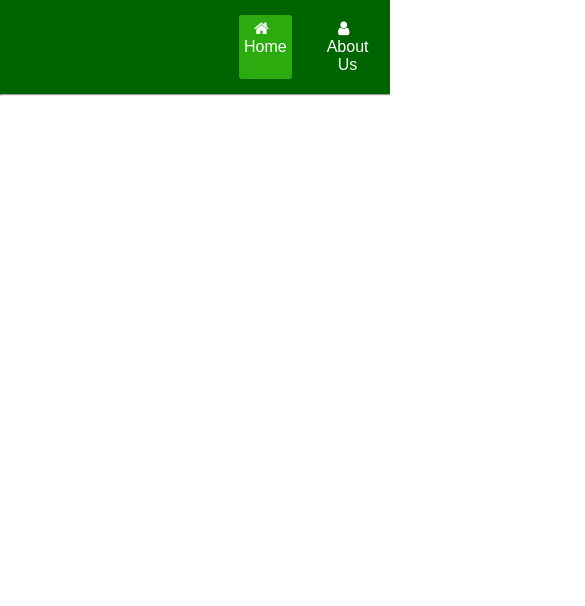
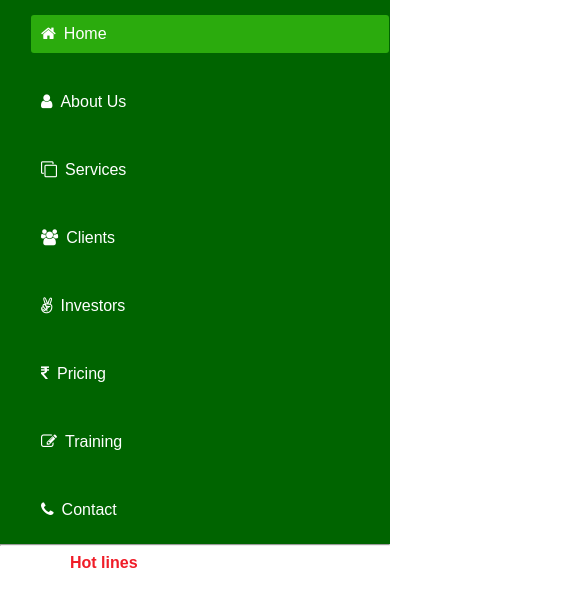
Before and after one commit to GmanyeAnanias1/Dropdown-Menu, a plain HTML site: page index.html in a window 390 px wide. Shown: the top 606 px of the page, 585 px wide, since content can reach past the window. Drawn offline with Linux system fonts and the light colour scheme.

Commit message:
still working on header appearance

```diff
--- a/style.css
+++ b/style.css
@@ -1,71 +1,68 @@
-*
-{
+* {
     padding: 0;
     margin: 0;
     box-sizing: border-box;
   }
 
-body{
+  body {
     background-image: url(images/business\ imges.jpg);
     background-size: cover;
     background-position: center;
     font-family: sans-serif;
   }
 
-.menu-bar{
+  .menu-bar {
     background: rgb(0, 100, 0);
     text-align: center;
   }
 
-.menu-bar ul{
+  .menu-bar ul {
     display: flex;
     list-style-type: none;
     color: white;
     margin-left: 14rem;
     margin-right: 4rem;
   }
-.menu-bar ul li{
+
+  .menu-bar ul li {
     width: 120px;
     margin: 15px;
     padding: 5px;
     font-size: 16px;
-
-
   }
 
-.menu-bar ul li a{
+  .menu-bar ul li a {
     text-decoration: none;
     color: white;
   }
 
-.active, .menu-bar ul li:hover{
+  .active, .menu-bar ul li:hover {
     background: #2bab0d;
     border-radius: 3px;
   }
 
-.menu-bar .fa{
+  .menu-bar .fa {
     margin-right: 8px;
   }
 
-.sub-menu-1{
+  .sub-menu-1 {
     display: none;
   }
 
-.menu-bar ul li:hover .sub-menu-1{
+  .menu-bar ul li:hover .sub-menu-1 {
     display: block;
     position: absolute;
-background-color: rgb(0, 100,0);
+    background-color: rgb(0, 100, 0);
     margin-top: 15px;
     margin-left: -15px;
-
   }
 
-.menu-bar ul li:hover .sub-menu-1 ul{
+  .menu-bar ul li:hover .sub-menu-1 ul {
     display: block;
     margin: 10px;
   }
 
-.menu-bar ul li:hover .sub-menu-1 ul li{
+  .menu-bar ul li:hover .sub-menu-1 ul li {
     width: 150px;
     padding: 10px;
     border-bottom: 1px dotted #fff;
@@ -74,31 +71,31 @@ border-radius: 0;
     text-align: left;
   }
 
-.menu-bar ul li:hover .sub-menu-1 ul li:last-child{
+  .menu-bar ul li:hover .sub-menu-1 ul li:last-child {
     border-bottom: none;
   }
 
-.menu-bar ul li:hover .sub-menu-1 ul li a:hover{
-color:#b2ff00;
+  .menu-bar ul li:hover .sub-menu-1 ul li a:hover {
+    color: #b2ff00;
   }
 
-.fa-angle-right{
-float: right;
+  .fa-angle-right {
     float: right;
   }
 
-.sub-menu-2{
+  .sub-menu-2 {
     display: none;
   }
 
-.hover-me:hover .sub-menu-2{
+  .hover-me:hover .sub-menu-2 {
     position: absolute;
     display: block;
     margin-top: -40px;
     margin-left: 140px;
     background-color: rgb(0, 100, 0);
   }
-.line{
+
+  .line {
     width: 82.3rem;
     background-color: #ffffff;
     text-align: center;
@@ -107,5 +104,57 @@ height: 3rem;
     box-shadow: 10rem;
     padding: 8px;
     font-weight: bolder;
-margin-right: -4rem;
+    margin-left: 1rem;
   }
+
+  /* Mobile responsive styles */
+
+  /* Tablet landscape */
+  @media only screen and (max-width: 1024px) {
+    .menu-bar ul {
+      margin-left: 2rem;
+      margin-right: 2rem;
+    }
+    .menu-bar ul li {
+      width: 100px;
+    }
+    .sub-menu-1 ul li {
+      width: 120px;
+    }
+  }
+
+  /* Tablet portrait */
+  @media only screen and (max-width: 768px) {
+    .menu-bar ul {
+      flex-direction: column;
+    }
+    .menu-bar ul li {
+      width: 100%;
+    }
+    .sub-menu-1 ul li {
+      width: 100%;
+    }
+  }
+
+  /* Mobile */
+  @media only screen and (max-width: 480px) {
+    .menu-bar {
+      text-align: left;
+    }
+    .menu-bar ul {
+      margin-left: 1rem;
+      margin-right: 1rem;
+    }
+    .menu-bar ul li {
+      width: 100%;
+      padding: 10px;
+    }
+    .sub-menu-1 ul li {
+      width: 100%;
+      padding: 10px;
+    }
+    .line {
+      width: 45%;
+      margin-right: 0;
+    }
+  }
```
Lines whose indentation alone changed are shown as unchanged.
